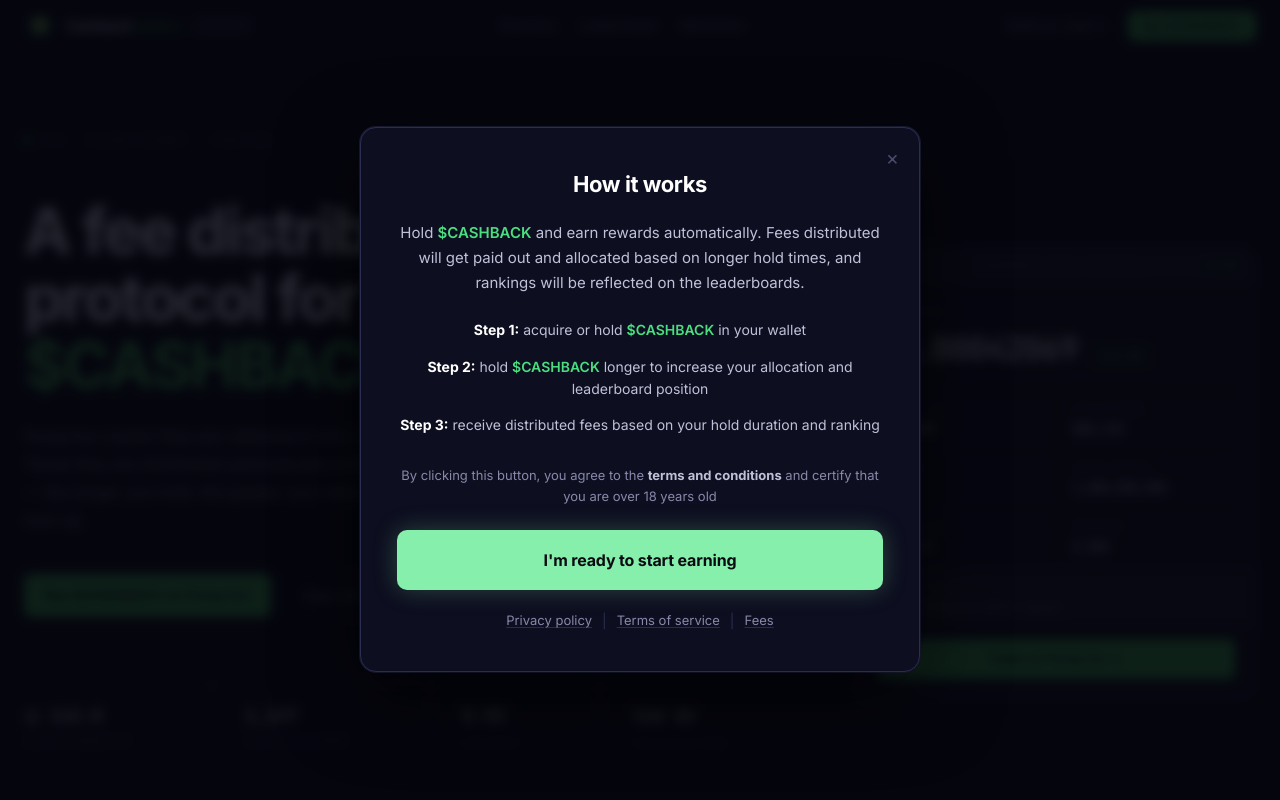
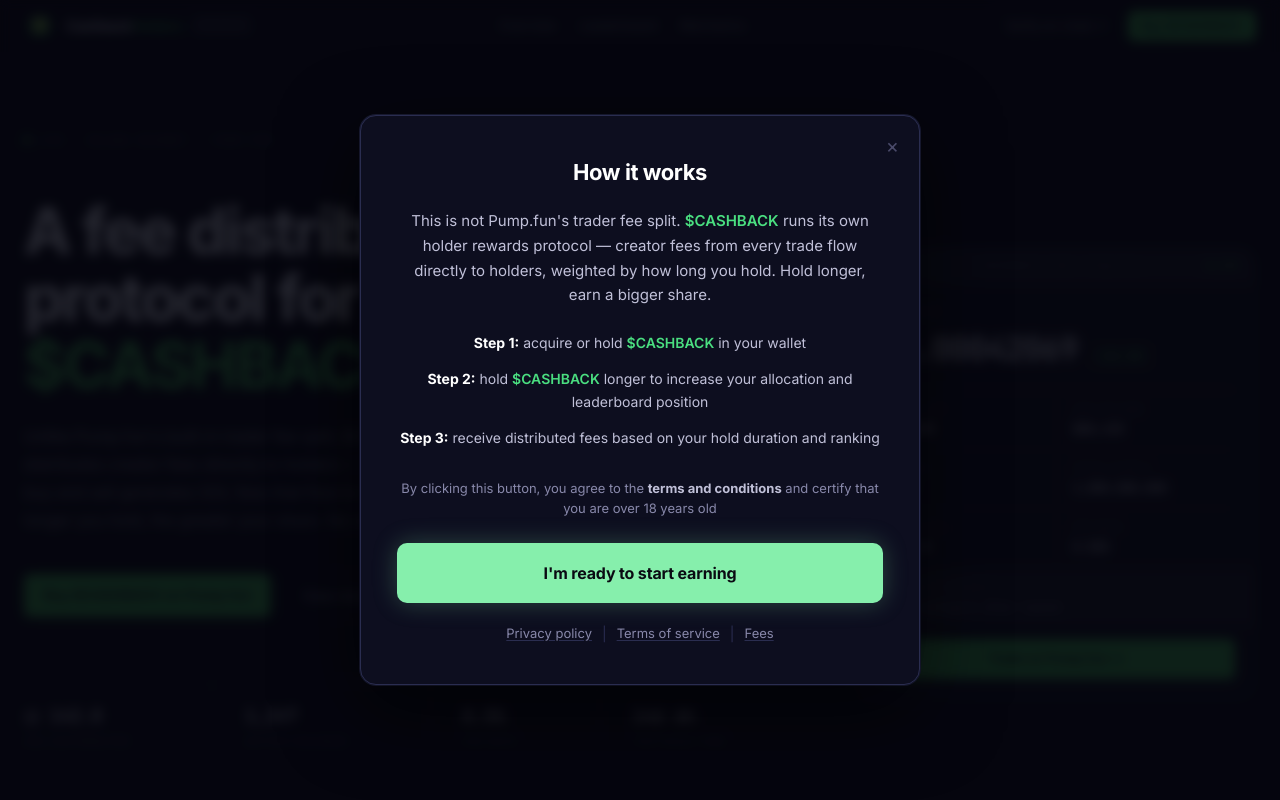
Before and after one commit to gwoppa365/cashback-holders, a Next.js app: page / in a window 1280 px wide. Shown: the top 800 px of the page. Built offline with nearby package versions, Linux system fonts and the light colour scheme.

Commit message:
Clarify holder protocol vs Pump.fun trader fee split across site

```diff
--- a/components/Hero.tsx
+++ b/components/Hero.tsx
@@ -67,7 +67,7 @@
               maxWidth: 500,
               marginBottom: 40,
             }}>
-              Pump.fun creator fees are collected in SOL on every buy and sell. Those fees are distributed automatically to $CASHBACK holders — the longer you hold, the greater your allocation. No staking. No lock-up.
+              Unlike Pump.fun's built-in trader fee split, $CASHBACK distributes creator fees directly to holders — not to traders. Every buy and sell generates SOL fees that flow to the holder pool. The longer you hold, the greater your share. No staking. No lock-up.
             </p>
 
             <div style={{ display: "flex", gap: 10, flexWrap: "wrap", marginBottom: 64 }}>
--- a/components/HowItWorks.tsx
+++ b/components/HowItWorks.tsx
@@ -13,7 +13,7 @@
             Protocol Mechanics
           </h2>
           <p style={{ fontFamily: "var(--font-sans)", fontSize: 13, color: "var(--text-muted)", lineHeight: 1.65, maxWidth: 520, marginBottom: 20 }}>
-            The distribution engine is simple and fully verifiable on-chain. No admin keys, no governance overhead.
+            This is not Pump.fun's built-in trader fee split. $CASHBACK operates its own distribution protocol — creator fees go to holders, weighted by hold time. The longer you hold, the larger your cut.
           </p>
 
           {/* Escrow callout */}
--- a/components/WelcomeModal.tsx
+++ b/components/WelcomeModal.tsx
@@ -93,9 +93,7 @@
           lineHeight: 1.65,
           marginBottom: 24,
         }}>
-          Hold{" "}
-          <span style={{ color: "#4ade80", fontWeight: 600 }}>$CASHBACK</span>
-          {" "}and earn rewards automatically. Fees distributed will get paid out and allocated based on longer hold times, and rankings will be reflected on the leaderboards.
+          This is not Pump.fun's trader fee split. <span style={{ color: "#4ade80", fontWeight: 600 }}>$CASHBACK</span> runs its own holder rewards protocol — creator fees from every trade flow directly to holders, weighted by how long you hold. Hold longer, earn a bigger share.
         </p>
 
         {/* Steps */}
```
